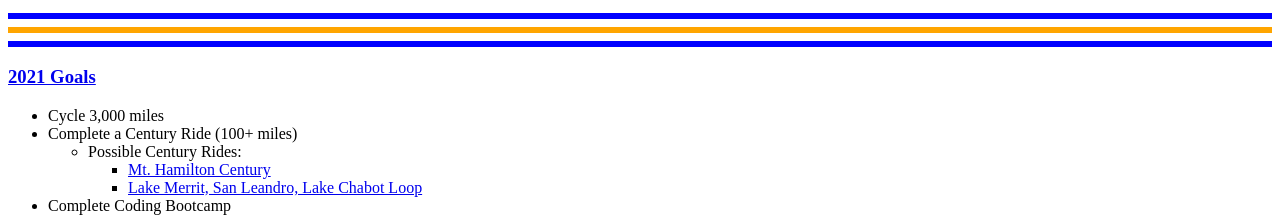
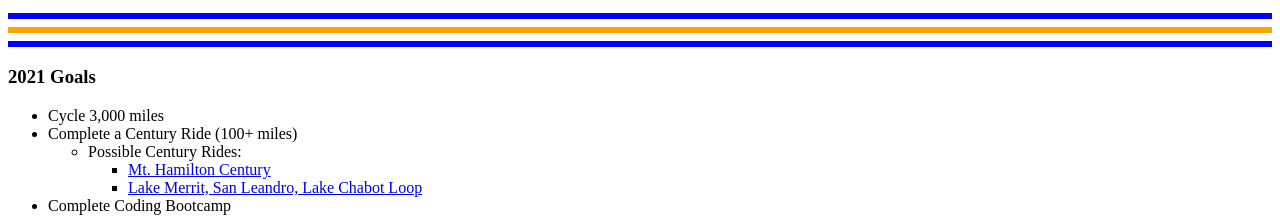
Before and after one commit to dcordero10/cv, a plain HTML site: page index.html in a window 1280 px wide. Shown: the part 164-381 px from the top of the page. Drawn offline with Linux system fonts and the light colour scheme.

Commit message:
removed 2021 Goals link

```diff
--- a/index.html
+++ b/index.html
@@ -24,7 +24,7 @@
   <hr size="6" color=blue <br>
   <hr size="6" color=orange <br>
   <hr size="6" color=blue <br>
-  <h3><a href="goals.html">2021 Goals</a></h3>
+  <h3>2021 Goals</h3>
   <ul>
     <li>Cycle 3,000 miles</li>
     <li>Complete a Century Ride (100+ miles)</li>
```
